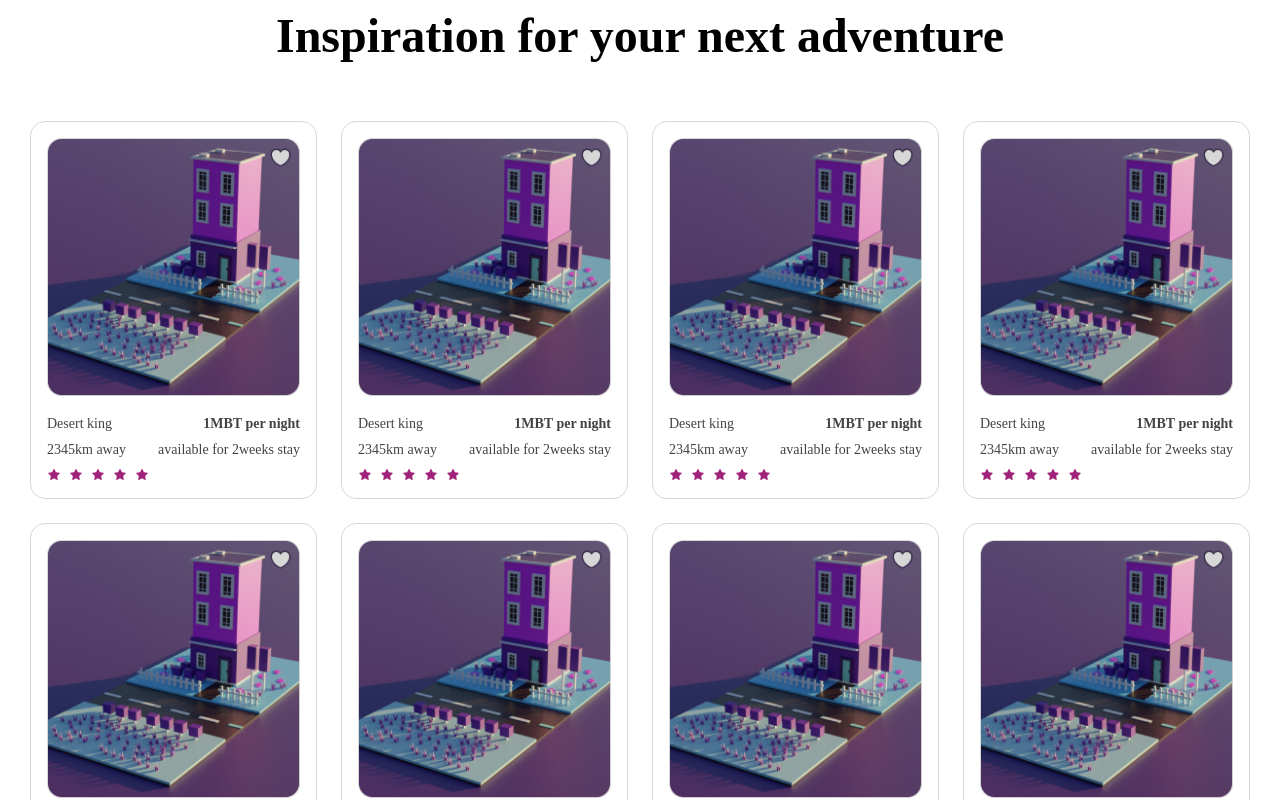
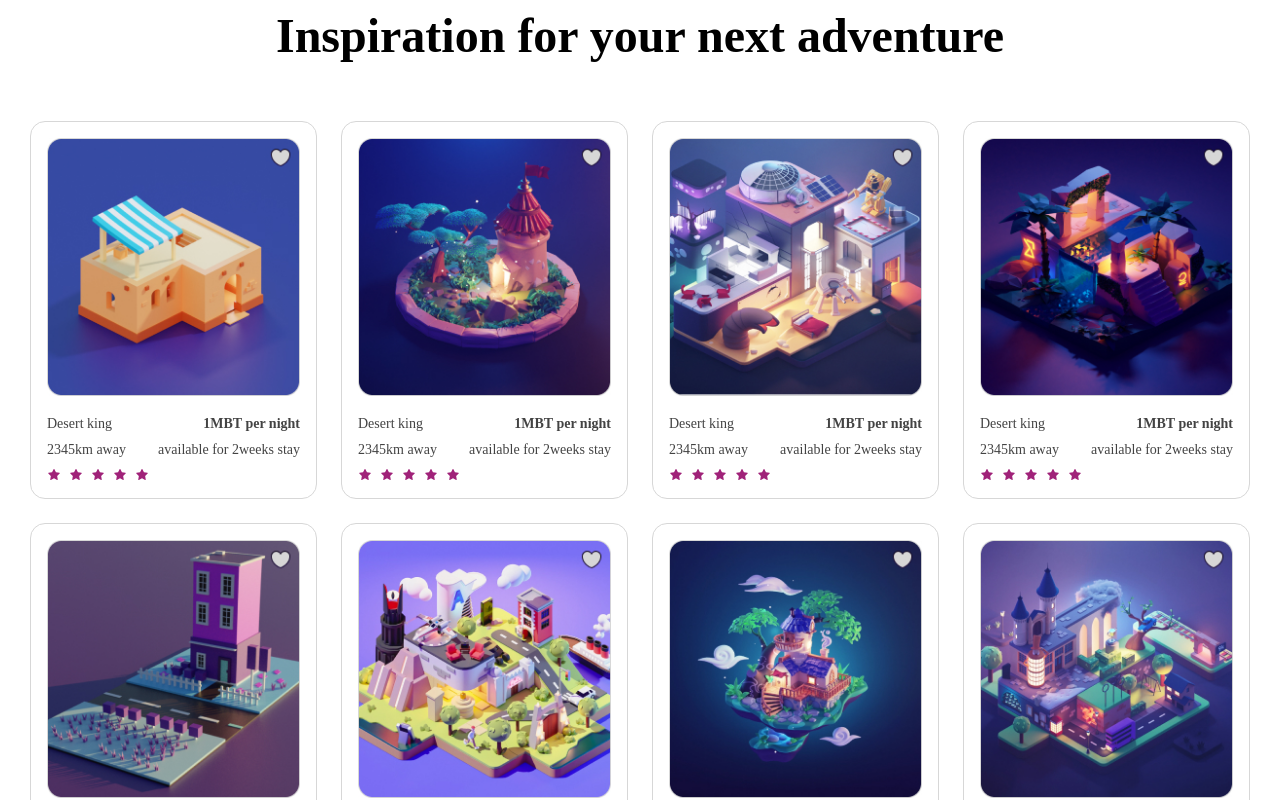
Before and after one commit to Abots-jzm/Metabnb, a React (Vite) app: page / in a window 1280 px wide. Shown: the part 980-1780 px from the top of the page. Built offline with nearby package versions, Linux system fonts and the light colour scheme; a web font is replaced by a local one.

Commit message:
style: Card items responsiveness

```diff
--- a/src/pages/Home.jsx
+++ b/src/pages/Home.jsx
@@ -10,6 +10,10 @@ import OpenseaSVG from "../assets/Band icons/Open sea.svg";
 import { BsSearch } from "react-icons/bs";
 import CardItem from "../components/CardItem";
 import DummyImage from "../assets/Card images/image (1).jpg";
+import { CARD_IMAGES } from "../utils/data";
+
+const HOME_CARDS = CARD_IMAGES.filter((_, i) => i >= 4 && i <= 7);
+const HOME_CARDS2 = CARD_IMAGES.filter((_, i) => i < 4);
 
 export default function Home() {
 	return (
@@ -54,14 +58,12 @@ export default function Home() {
 			<Inspiration>
 				<h3>Inspiration for your next adventure</h3>
 				<CardsGrid>
-					<CardItem image={DummyImage} />
-					<CardItem image={DummyImage} />
-					<CardItem image={DummyImage} />
-					<CardItem image={DummyImage} />
-					<CardItem image={DummyImage} />
-					<CardItem image={DummyImage} />
-					<CardItem image={DummyImage} />
-					<CardItem image={DummyImage} />
+					{HOME_CARDS.map((item) => (
+						<CardItem image={item} />
+					))}
+					{HOME_CARDS2.map((item) => (
+						<CardItem image={item} />
+					))}
 				</CardsGrid>
 			</Inspiration>
 		</>
@@ -81,6 +83,11 @@ const Inspiration = styled.section`
 		font-size: 4.8rem;
 		font-weight: 700;
 		text-align: center;
+
+		@media only screen and (max-width: 768px) {
+			margin: 3.2rem auto;
+			font-size: 3.2rem;
+		}
 	}
 `;
 
--- /dev/null
+++ b/src/utils/data.js
@@ -0,0 +1,35 @@
+import CardImage1 from "../assets/Card images/image (1).jpg";
+import CardImage2 from "../assets/Card images/image (2).jpg";
+import CardImage3 from "../assets/Card images/image (3).jpg";
+import CardImage4 from "../assets/Card images/image (4).jpg";
+import CardImage5 from "../assets/Card images/image (5).jpg";
+import CardImage6 from "../assets/Card images/image (6).jpg";
+import CardImage7 from "../assets/Card images/image (7).jpg";
+import CardImage8 from "../assets/Card images/image (8).jpg";
+import CardImage9 from "../assets/Card images/image (9).jpg";
+import CardImage10 from "../assets/Card images/image (10).jpg";
+import CardImage11 from "../assets/Card images/image (11).jpg";
+import CardImage12 from "../assets/Card images/image (12).jpg";
+import CardImage13 from "../assets/Card images/image (13).jpg";
+import CardImage14 from "../assets/Card images/image (14).jpg";
+import CardImage15 from "../assets/Card images/image (15).jpg";
+import CardImage16 from "../assets/Card images/image (16).jpg";
+
+export const CARD_IMAGES = [
+	CardImage1,
+	CardImage2,
+	CardImage3,
+	CardImage4,
+	CardImage5,
+	CardImage6,
+	CardImage7,
+	CardImage8,
+	CardImage9,
+	CardImage10,
+	CardImage11,
+	CardImage12,
+	CardImage13,
+	CardImage14,
+	CardImage15,
+	CardImage16,
+];
```
